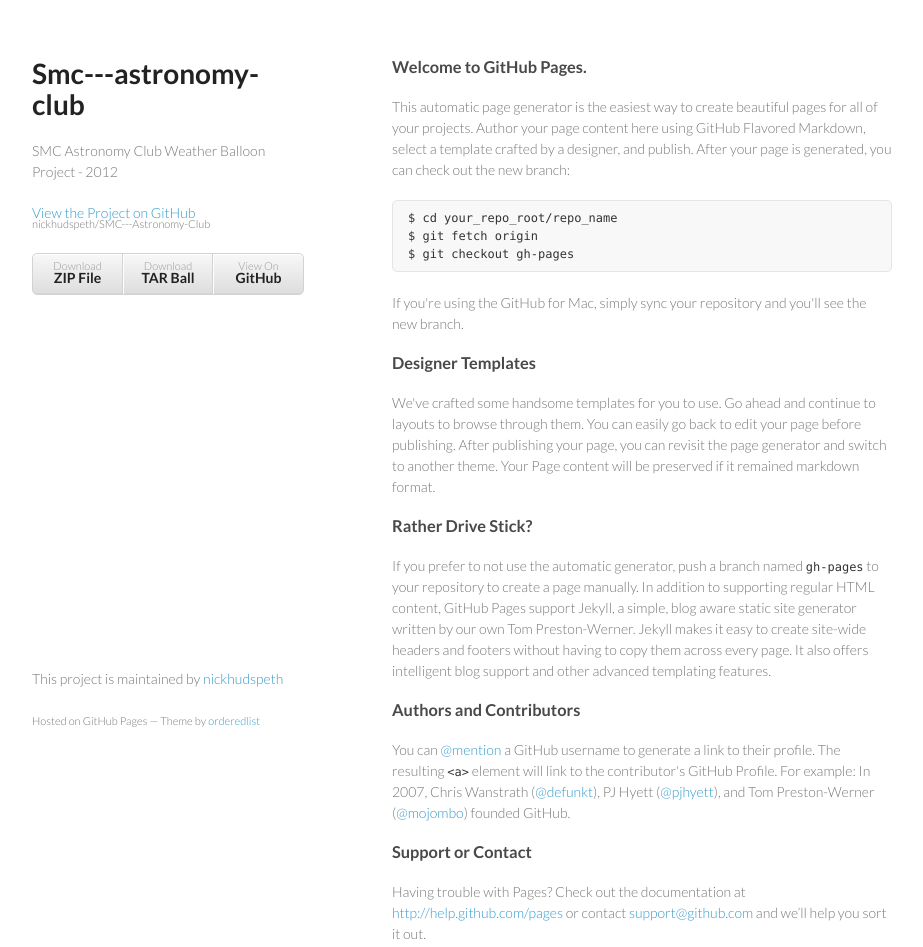
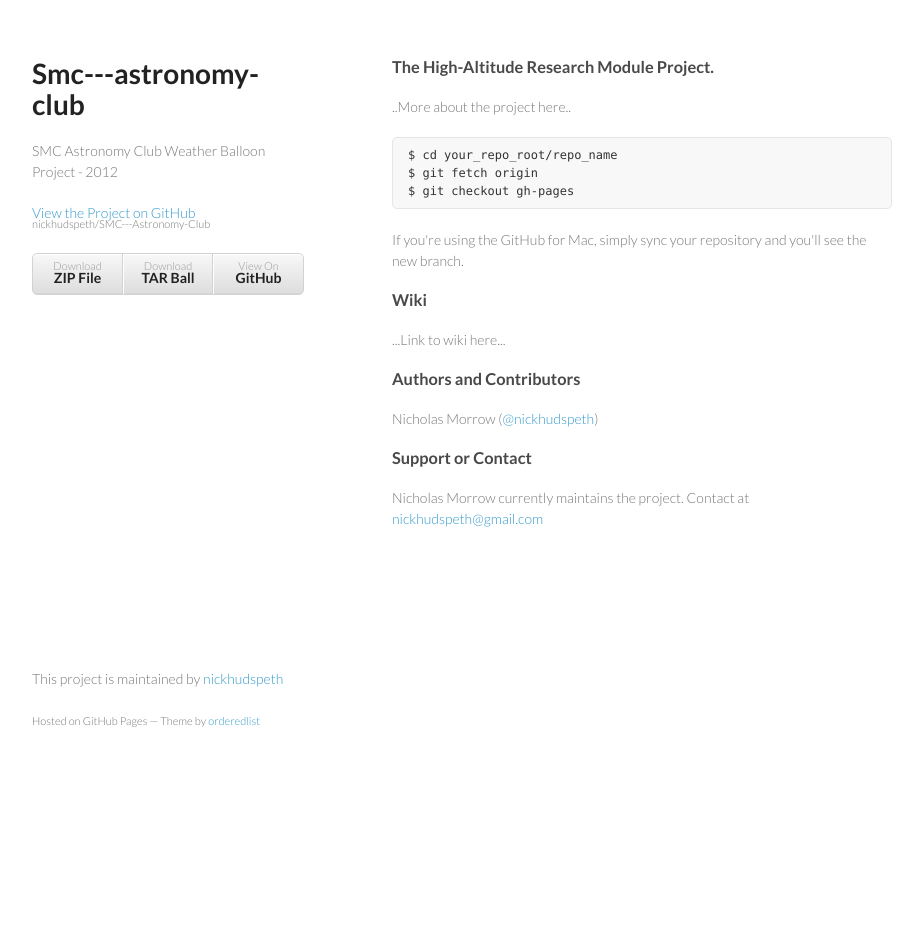
Before and after one commit to nickhudspeth/SMC---Astronomy-Club, a plain HTML site: page index.html in a window 1280 px wide. Shown: the whole page, without its empty margins (178-1101 px from the left). After the commit the page ends 800 px from the top, so only its background shows below. Drawn offline with Linux system fonts and the light colour scheme.

```diff
--- a/index.html
+++ b/index.html
@@ -28,9 +28,9 @@
         </ul>
       </header>
       <section>
-        <h3>Welcome to GitHub Pages.</h3>
+        <h3>The High-Altitude Research Module Project.</h3>
 
-<p>This automatic page generator is the easiest way to create beautiful pages for all of your projects. Author your page content here using GitHub Flavored Markdown, select a template crafted by a designer, and publish. After your page is generated, you can check out the new branch:</p>
+<p>..More about the project here..</p>
 
 <pre><code>$ cd your_repo_root/repo_name
 $ git fetch origin
@@ -39,21 +39,17 @@ $ git checkout gh-pages
 
 <p>If you're using the GitHub for Mac, simply sync your repository and you'll see the new branch.</p>
 
-<h3>Designer Templates</h3>
+<h3>Wiki</h3>
 
-<p>We've crafted some handsome templates for you to use. Go ahead and continue to layouts to browse through them. You can easily go back to edit your page before publishing. After publishing your page, you can revisit the page generator and switch to another theme. Your Page content will be preserved if it remained markdown format.</p>
-
-<h3>Rather Drive Stick?</h3>
-
-<p>If you prefer to not use the automatic generator, push a branch named <code>gh-pages</code> to your repository to create a page manually. In addition to supporting regular HTML content, GitHub Pages support Jekyll, a simple, blog aware static site generator written by our own Tom Preston-Werner. Jekyll makes it easy to create site-wide headers and footers without having to copy them across every page. It also offers intelligent blog support and other advanced templating features.</p>
+<p>...Link to wiki here...</p>
 
 <h3>Authors and Contributors</h3>
 
-<p>You can <a href="https://github.com/blog/821" class="user-mention">@mention</a> a GitHub username to generate a link to their profile. The resulting <code>&lt;a&gt;</code> element will link to the contributor's GitHub Profile. For example: In 2007, Chris Wanstrath (<a href="https://github.com/defunkt" class="user-mention">@defunkt</a>), PJ Hyett (<a href="https://github.com/pjhyett" class="user-mention">@pjhyett</a>), and Tom Preston-Werner (<a href="https://github.com/mojombo" class="user-mention">@mojombo</a>) founded GitHub.</p>
+<p>Nicholas Morrow (<a href="https://github.com/nickhudspeth" class="user-mention">@nickhudspeth</a>)</p>
 
 <h3>Support or Contact</h3>
 
-<p>Having trouble with Pages? Check out the documentation at <a href="http://help.github.com/pages">http://help.github.com/pages</a> or contact <a href="mailto:support@github.com">support@github.com</a> and we’ll help you sort it out.</p>
+<p>Nicholas Morrow currently maintains the project. Contact at <a href="mailto:nickhudspeth@gmail.com">nickhudspeth@gmail.com</a></p>
       </section>
       <footer>
         <p>This project is maintained by <a href="https://github.com/nickhudspeth">nickhudspeth</a></p>
```
Also changed, not shown: params.json (+1 -1 lines).
